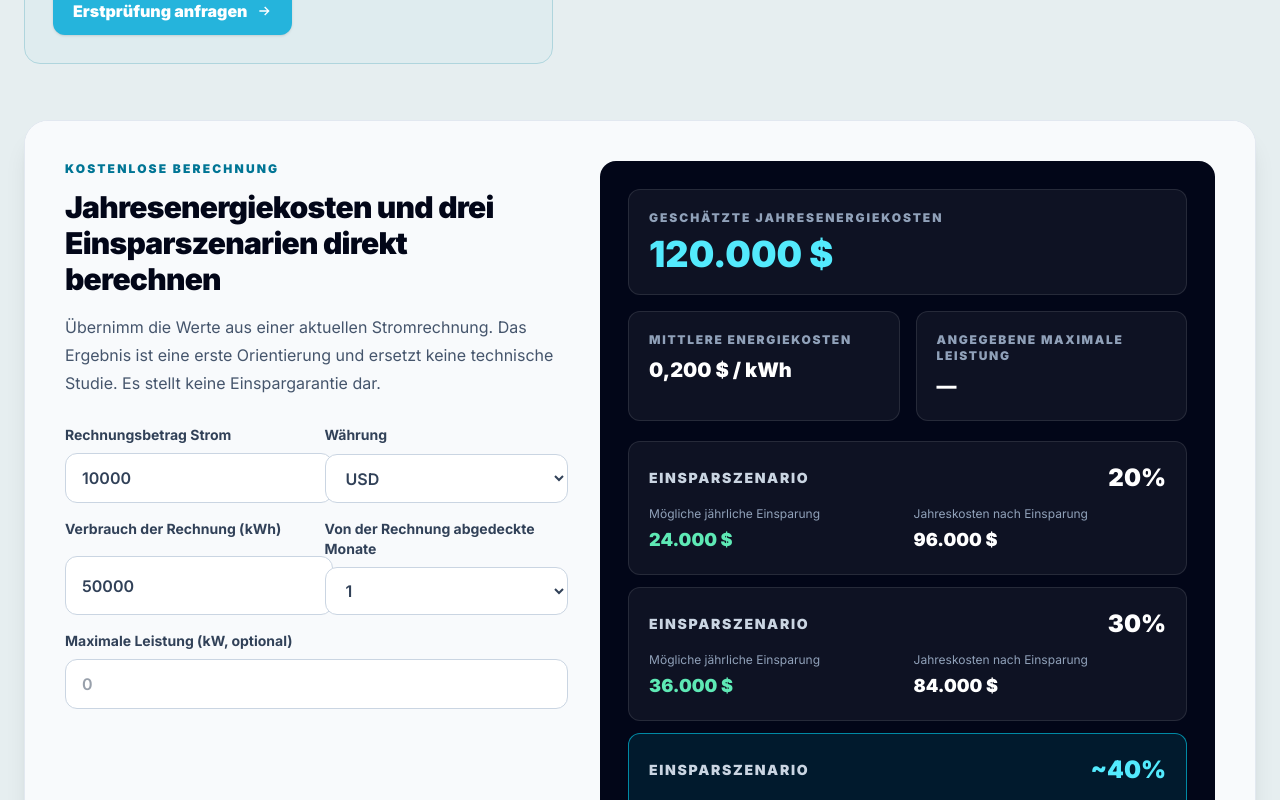
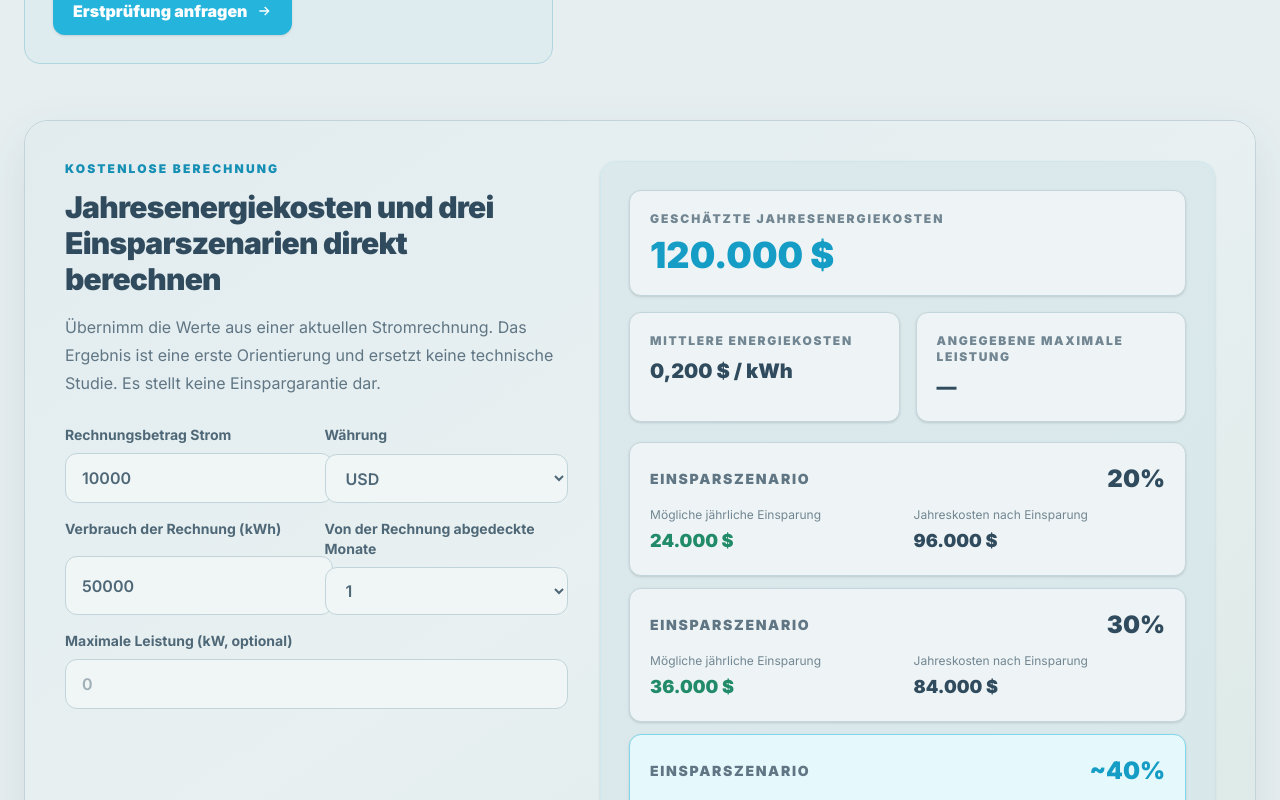
Before and after one commit to andreasreith-glitch/sistea-digital-platform-v4, a Next.js app in the folder sistea-digital-platform/: page /de in a window 1280 px wide. Shown: the part 4380-5180 px from the top of the page. Built offline with nearby package versions, Linux system fonts and the light colour scheme.

Commit message:
Update Energy Calculator V11
Updated styles and colors for various elements in the EnergyCostCalculator component to enhance visual consistency and improve user experience.

```diff
--- a/sistea-digital-platform/src/app/[locale]/components/EnergyCostCalculator.tsx
+++ b/sistea-digital-platform/src/app/[locale]/components/EnergyCostCalculator.tsx
@@ -106,57 +106,57 @@ export default function EnergyCostCalculator({ locale }: { locale: Locale }) {
   const mailto = `mailto:info@sisteasv.com?subject=${encodeURIComponent(locale === "de" ? "Kostenlose energetische Erstprüfung" : locale === "es" ? "Evaluación energética inicial gratuita" : "Free initial energy review")}`;
 
   return (
-    <div className="overflow-hidden rounded-3xl border border-slate-200 bg-white shadow-xl">
-      <div className="grid gap-8 bg-slate-50 p-6 sm:p-8 lg:grid-cols-[.9fr_1.1fr] lg:p-10">
+    <div className="overflow-hidden rounded-3xl border border-[#c2d4d9] bg-[#e9f0f2] shadow-[0_18px_50px_rgba(48,75,93,.10)]">
+      <div className="grid gap-8 bg-gradient-to-br from-[#e2ecef] via-[#e8f0f1] to-[#dce9e6] p-6 sm:p-8 lg:grid-cols-[.9fr_1.1fr] lg:p-10">
         <div>
-          <div className="text-xs font-black uppercase tracking-[.18em] text-cyan-700">{t.eyebrow}</div>
-          <h3 className="mt-3 text-2xl font-black tracking-tight text-slate-950 sm:text-3xl">{t.title}</h3>
-          <p className="mt-4 leading-7 text-slate-600">{t.text}</p>
+          <div className="text-xs font-black uppercase tracking-[.18em] text-[#168fb4]">{t.eyebrow}</div>
+          <h3 className="mt-3 text-2xl font-black tracking-tight text-[#304b5d] sm:text-3xl">{t.title}</h3>
+          <p className="mt-4 leading-7 text-[#607684]">{t.text}</p>
 
           <div className="mt-7 grid gap-4 sm:grid-cols-2">
-            <label className="grid gap-2 text-sm font-bold text-slate-700">
+            <label className="grid gap-2 text-sm font-bold text-[#4f6877]">
               {t.bill}
-              <input type="number" min="0" step="0.01" value={bill} onChange={(e) => setBill(Number(e.target.value))} className="rounded-xl border border-slate-300 bg-white px-4 py-3 text-base font-semibold outline-none focus:border-cyan-500" />
+              <input type="number" min="0" step="0.01" value={bill} onChange={(e) => setBill(Number(e.target.value))} className="rounded-xl border border-[#c1d4da] bg-[#f0f5f6] px-4 py-3 text-base font-semibold outline-none focus:border-[#25b4dc]" />
             </label>
-            <label className="grid gap-2 text-sm font-bold text-slate-700">
+            <label className="grid gap-2 text-sm font-bold text-[#4f6877]">
               {t.currency}
-              <select value={currency} onChange={(e) => setCurrency(e.target.value as Currency)} className="rounded-xl border border-slate-300 bg-white px-4 py-3 text-base font-semibold outline-none focus:border-cyan-500">
+              <select value={currency} onChange={(e) => setCurrency(e.target.value as Currency)} className="rounded-xl border border-[#c1d4da] bg-[#f0f5f6] px-4 py-3 text-base font-semibold outline-none focus:border-[#25b4dc]">
                 <option value="USD">USD</option>
                 <option value="EUR">EUR</option>
                 <option value="CHF">CHF</option>
               </select>
             </label>
-            <label className="grid gap-2 text-sm font-bold text-slate-700">
+            <label className="grid gap-2 text-sm font-bold text-[#4f6877]">
               {t.kwh}
-              <input type="number" min="0" step="1" value={kwh} onChange={(e) => setKwh(Number(e.target.value))} className="rounded-xl border border-slate-300 bg-white px-4 py-3 text-base font-semibold outline-none focus:border-cyan-500" />
+              <input type="number" min="0" step="1" value={kwh} onChange={(e) => setKwh(Number(e.target.value))} className="rounded-xl border border-[#c1d4da] bg-[#f0f5f6] px-4 py-3 text-base font-semibold outline-none focus:border-[#25b4dc]" />
             </label>
-            <label className="grid gap-2 text-sm font-bold text-slate-700">
+            <label className="grid gap-2 text-sm font-bold text-[#4f6877]">
               {t.months}
-              <select value={months} onChange={(e) => setMonths(Number(e.target.value))} className="rounded-xl border border-slate-300 bg-white px-4 py-3 text-base font-semibold outline-none focus:border-cyan-500">
+              <select value={months} onChange={(e) => setMonths(Number(e.target.value))} className="rounded-xl border border-[#c1d4da] bg-[#f0f5f6] px-4 py-3 text-base font-semibold outline-none focus:border-[#25b4dc]">
                 <option value={1}>1</option>
                 <option value={2}>2</option>
                 <option value={3}>3</option>
               </select>
             </label>
-            <label className="grid gap-2 text-sm font-bold text-slate-700 sm:col-span-2">
+            <label className="grid gap-2 text-sm font-bold text-[#4f6877] sm:col-span-2">
               {t.demand}
-              <input type="number" min="0" step="0.1" value={demand || ""} onChange={(e) => setDemand(Number(e.target.value))} placeholder="0" className="rounded-xl border border-slate-300 bg-white px-4 py-3 text-base font-semibold outline-none focus:border-cyan-500" />
+              <input type="number" min="0" step="0.1" value={demand || ""} onChange={(e) => setDemand(Number(e.target.value))} placeholder="0" className="rounded-xl border border-[#c1d4da] bg-[#f0f5f6] px-4 py-3 text-base font-semibold outline-none focus:border-[#25b4dc]" />
             </label>
           </div>
         </div>
 
-        <div className="rounded-2xl bg-slate-950 p-6 text-white sm:p-7">
+        <div className="rounded-2xl border border-[#cfe8ee] bg-gradient-to-br from-[#dce9ec] to-[#d8e8ea] p-6 text-[#304b5d] shadow-sm sm:p-7">
           <div className="grid gap-4 sm:grid-cols-2">
-            <div className="rounded-xl border border-white/10 bg-white/5 p-5 sm:col-span-2">
-              <div className="text-xs font-black uppercase tracking-[.16em] text-slate-400">{t.current}</div>
-              <div className="mt-2 text-4xl font-black text-cyan-300">{money(values.annual)}</div>
+            <div className="rounded-xl border border-[#c4d6db] bg-[#eef4f5] p-5 shadow-sm sm:col-span-2">
+              <div className="text-xs font-black uppercase tracking-[.16em] text-[#718692]">{t.current}</div>
+              <div className="mt-2 text-4xl font-black text-[#159dc5]">{money(values.annual)}</div>
             </div>
-            <div className="rounded-xl border border-white/10 bg-white/5 p-5">
-              <div className="text-xs font-black uppercase tracking-[.14em] text-slate-400">{t.unit}</div>
+            <div className="rounded-xl border border-[#c4d6db] bg-[#eef4f5] p-5 shadow-sm">
+              <div className="text-xs font-black uppercase tracking-[.14em] text-[#718692]">{t.unit}</div>
               <div className="mt-2 text-xl font-black">{unitMoney(values.unitCost)} / kWh</div>
             </div>
-            <div className="rounded-xl border border-white/10 bg-white/5 p-5">
-              <div className="text-xs font-black uppercase tracking-[.14em] text-slate-400">{t.demandLabel}</div>
+            <div className="rounded-xl border border-[#c4d6db] bg-[#eef4f5] p-5 shadow-sm">
+              <div className="text-xs font-black uppercase tracking-[.14em] text-[#718692]">{t.demandLabel}</div>
               <div className="mt-2 text-xl font-black">{demand > 0 ? `${demand.toLocaleString(localeMap[locale])} kW` : "—"}</div>
             </div>
           </div>
@@ -167,14 +167,14 @@ export default function EnergyCostCalculator({ locale }: { locale: Locale }) {
               const after = values.annual - saving;
               const pct = Math.round(rate * 100);
               return (
-                <div key={rate} className={`rounded-xl border p-5 ${rate === 0.4 ? "border-cyan-400/60 bg-cyan-400/10" : "border-white/10 bg-white/5"}`}>
+                <div key={rate} className={`rounded-xl border p-5 shadow-sm ${rate === 0.4 ? "border-[#7fd7e9] bg-[#e5f8fb]" : "border-[#c4d6db] bg-[#eef4f5]"}`}>
                   <div className="flex items-center justify-between gap-4">
-                    <div className="text-sm font-black uppercase tracking-[.12em] text-slate-300">{t.scenario}</div>
-                    <div className={`text-2xl font-black ${rate === 0.4 ? "text-cyan-300" : "text-white"}`}>{rate === 0.4 ? `~${pct}%` : `${pct}%`}</div>
+                    <div className="text-sm font-black uppercase tracking-[.12em] text-[#607684]">{t.scenario}</div>
+                    <div className={`text-2xl font-black ${rate === 0.4 ? "text-[#159dc5]" : "text-[#304b5d]"}`}>{rate === 0.4 ? `~${pct}%` : `${pct}%`}</div>
                   </div>
                   <div className="mt-3 grid gap-3 sm:grid-cols-2">
-                    <div><div className="text-xs text-slate-400">{t.saving}</div><div className="mt-1 text-lg font-black text-emerald-300">{money(saving)}</div></div>
-                    <div><div className="text-xs text-slate-400">{t.after}</div><div className="mt-1 text-lg font-black">{money(after)}</div></div>
+                    <div><div className="text-xs text-[#718692]">{t.saving}</div><div className="mt-1 text-lg font-black text-[#218b69]">{money(saving)}</div></div>
+                    <div><div className="text-xs text-[#718692]">{t.after}</div><div className="mt-1 text-lg font-black">{money(after)}</div></div>
                   </div>
                 </div>
               );
@@ -183,11 +183,11 @@ export default function EnergyCostCalculator({ locale }: { locale: Locale }) {
         </div>
       </div>
 
-      <div className="border-t border-slate-200 p-6 sm:p-8 lg:flex lg:items-center lg:justify-between lg:gap-8">
-        <p className="max-w-3xl text-sm leading-6 text-slate-500">{t.disclaimer}</p>
+      <div className="border-t border-[#c4d6db] bg-[#e1ebee] p-6 sm:p-8 lg:flex lg:items-center lg:justify-between lg:gap-8">
+        <p className="max-w-3xl text-sm leading-6 text-[#718692]">{t.disclaimer}</p>
         <div className="mt-5 flex flex-col gap-3 sm:flex-row lg:mt-0 lg:flex-none">
           <a href={whatsapp} target="_blank" rel="noreferrer" className="inline-flex items-center justify-center rounded-xl bg-emerald-600 px-5 py-3 font-black text-white transition hover:bg-emerald-700">{t.send}</a>
-          <a href={mailto} className="inline-flex items-center justify-center rounded-xl border border-slate-300 bg-white px-5 py-3 font-black text-slate-900 transition hover:bg-slate-50">{t.email}</a>
+          <a href={mailto} className="inline-flex items-center justify-center rounded-xl border border-[#bfd2d8] bg-[#eef4f5] px-5 py-3 font-black text-slate-900 transition hover:bg-[#e3edef]">{t.email}</a>
         </div>
       </div>
     </div>
```
